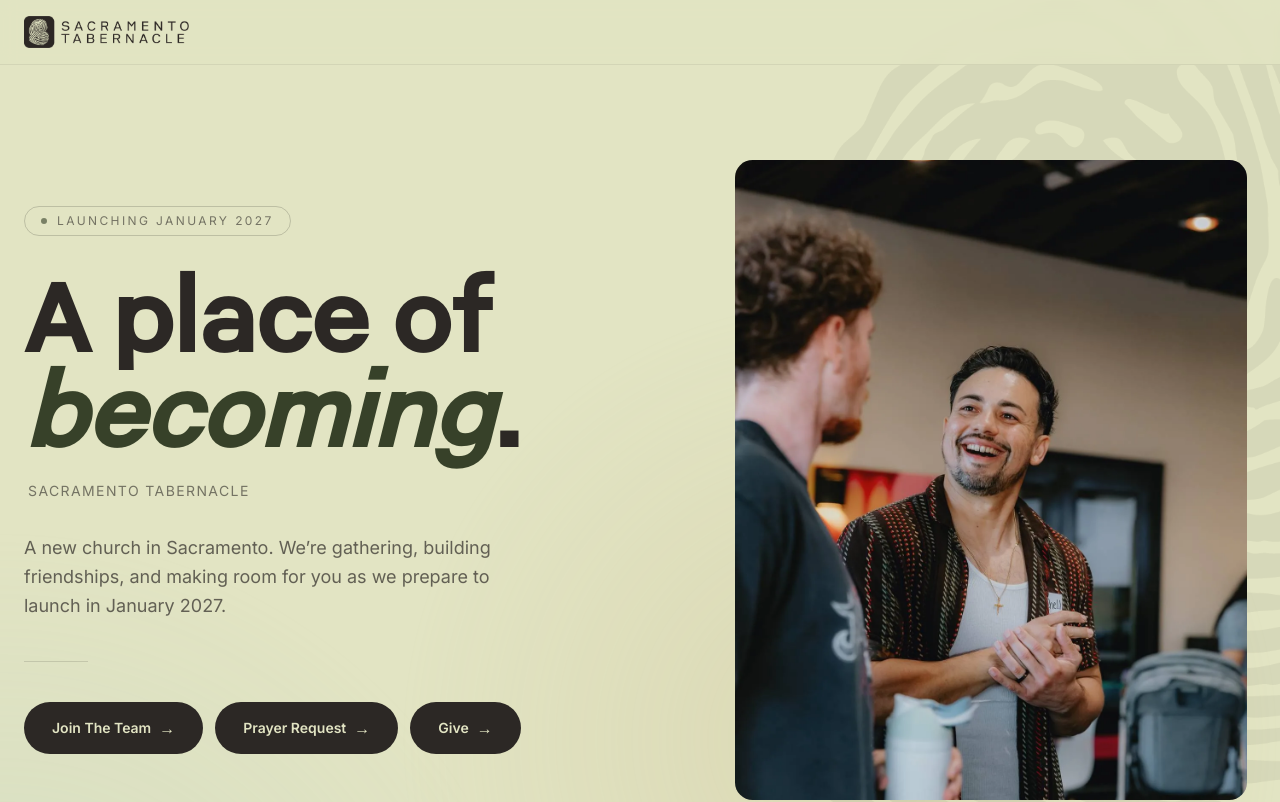
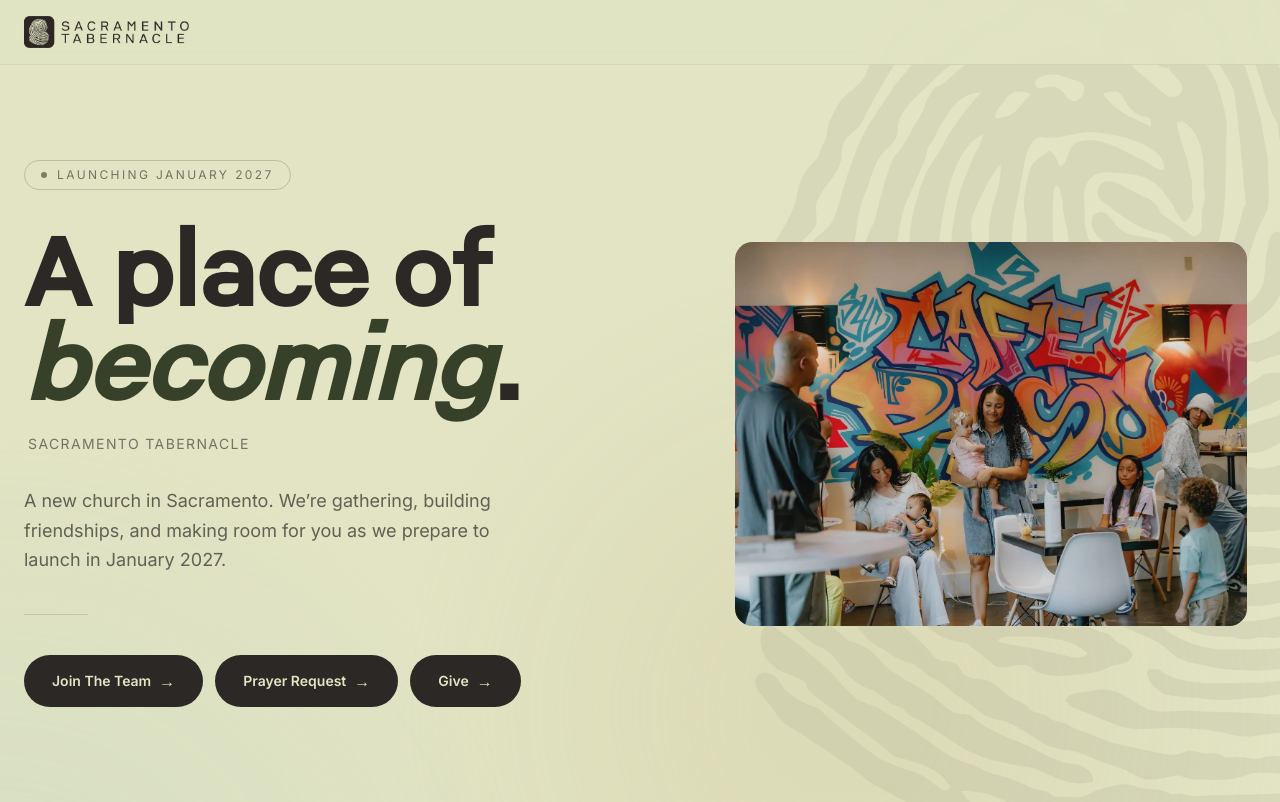
Before and after one commit to Sacramento-Tabernacle/www, a Next.js app: page / in a window 1280 px wide. Shown: the top 802 px of the page. Built offline with nearby package versions, Linux system fonts and the light colour scheme.

Commit message:
Show community group in hero and move FAQ after social section

```diff
--- a/src/app/page.tsx
+++ b/src/app/page.tsx
@@ -42,8 +42,8 @@ export default function Home() {
         <Pastors />
         <Events />
         <Prayer />
+        <Connect />
         <FAQ />
-        <Connect />
       </main>
       <Footer />
     </>
--- a/src/components/sections/FAQ.tsx
+++ b/src/components/sections/FAQ.tsx
@@ -10,7 +10,7 @@ export default function FAQ() {
         <div className="wash absolute bottom-0 right-0 w-[940px] h-[940px] bg-ocean-mist/20 translate-x-1/3" />
       </div>
 
-      <div className="relative max-w-7xl mx-auto px-6 pb-16 md:pb-32 grid md:grid-cols-[1fr_1.25fr] gap-8 md:gap-16 items-start">
+      <div className="relative max-w-7xl mx-auto px-6 pt-8 md:pt-12 pb-16 md:pb-32 grid md:grid-cols-[1fr_1.25fr] gap-8 md:gap-16 items-start">
         {/* Intro */}
         <div className="contents md:block">
           <div>
--- a/src/components/sections/Hero.tsx
+++ b/src/components/sections/Hero.tsx
@@ -52,14 +52,14 @@ export default function Hero() {
           </p>
         </div>
 
-        <figure className="relative aspect-[16/10] sm:aspect-[2/1] lg:aspect-[4/5] w-full lg:max-w-lg mx-auto overflow-hidden rounded-tl-[2rem] rounded-br-[2rem] rounded-tr-lg rounded-bl-lg lg:rounded-3xl lg:col-start-2 lg:row-start-1 lg:row-span-2">
+        <figure className="relative aspect-[16/10] sm:aspect-[2/1] lg:aspect-[4/3] w-full lg:max-w-lg mx-auto overflow-hidden rounded-tl-[2rem] rounded-br-[2rem] rounded-tr-lg rounded-bl-lg lg:rounded-3xl lg:col-start-2 lg:row-start-1 lg:row-span-2">
           <Image
-            src="/photos/community-conversation.webp"
-            alt="People smiling and talking together at a Sacramento Tabernacle gathering"
+            src="/photos/community-together.webp"
+            alt="Adults and children gathered together at a Sacramento Tabernacle community event"
             fill
             preload
             sizes="(max-width: 672px) calc(100vw - 48px), (max-width: 1024px) 624px, (max-width: 1280px) 45vw, 512px"
-            className="object-cover object-[center_40%] lg:object-center"
+            className="object-cover object-[center_55%] lg:object-center"
           />
           <figcaption className="absolute bottom-3 left-3 px-3 py-1.5 rounded-full bg-sage-cream/95 text-delta-stone text-xs font-medium lg:hidden">
             There&rsquo;s room for you.
```
Also changed, not shown: public/photos/community-together.webp (added).
